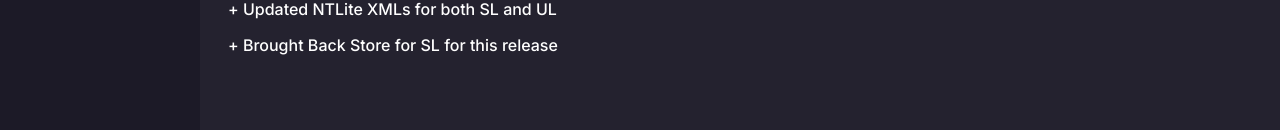
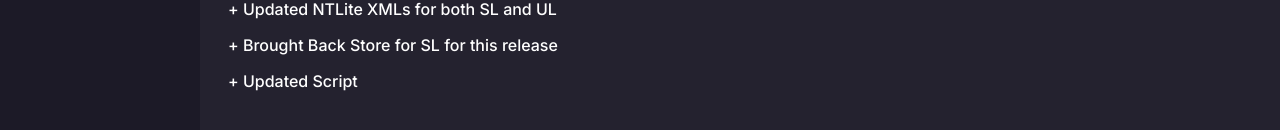
Before and after one commit to HickerDicker/sapphirewebsite, a plain HTML site: page index.html in a window 1280 px wide. Shown: the part 576-706 px from the top of the page. Drawn offline with Linux system fonts and the light colour scheme.

Commit message:
slight update

```diff
--- a/index.html
+++ b/index.html
@@ -31,6 +31,7 @@
         <p>+ Updated Tool (Bug Fixes here and there)</p>
         <p>+ Updated NTLite XMLs for both SL and UL</p>
         <p>+ Brought Back Store for SL for this release</p>
+		<p>+ Updated Script</p>
     </div>
 
     <div class="main Faq" id="Faq">
```
